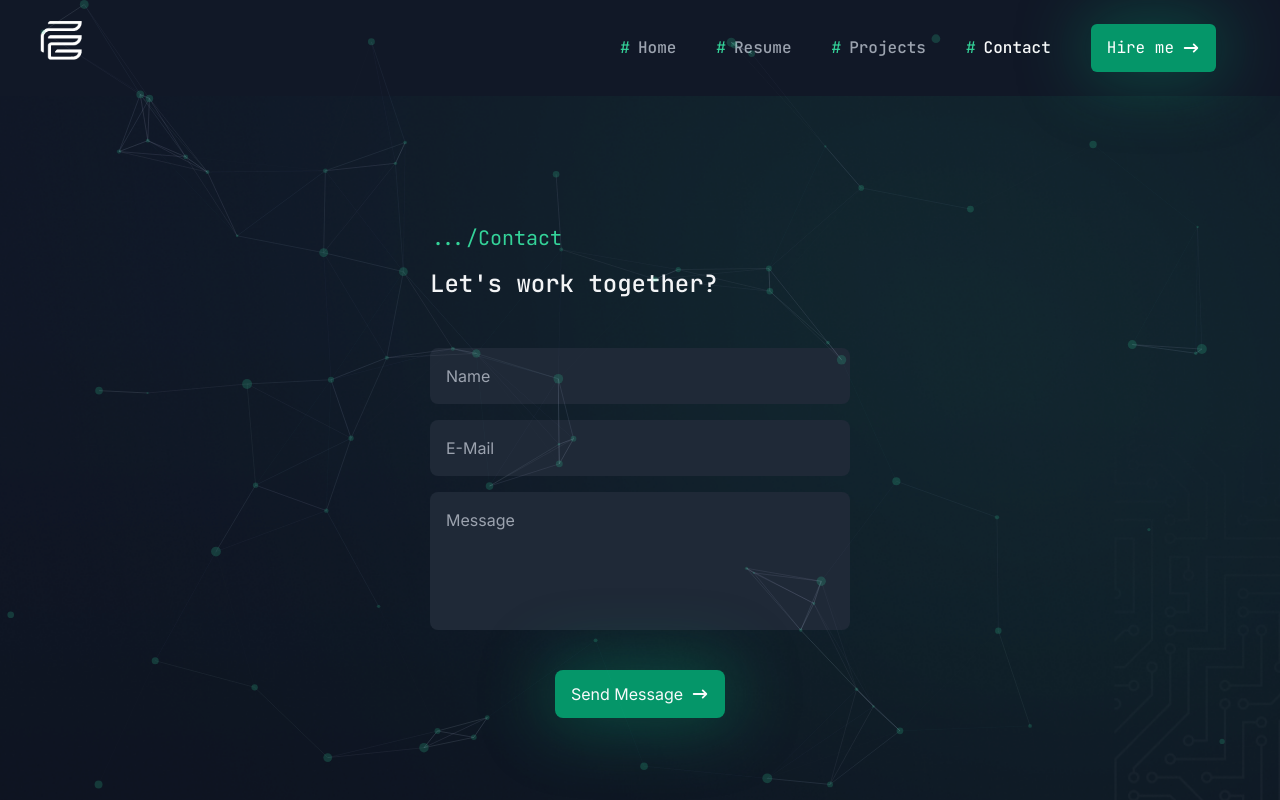
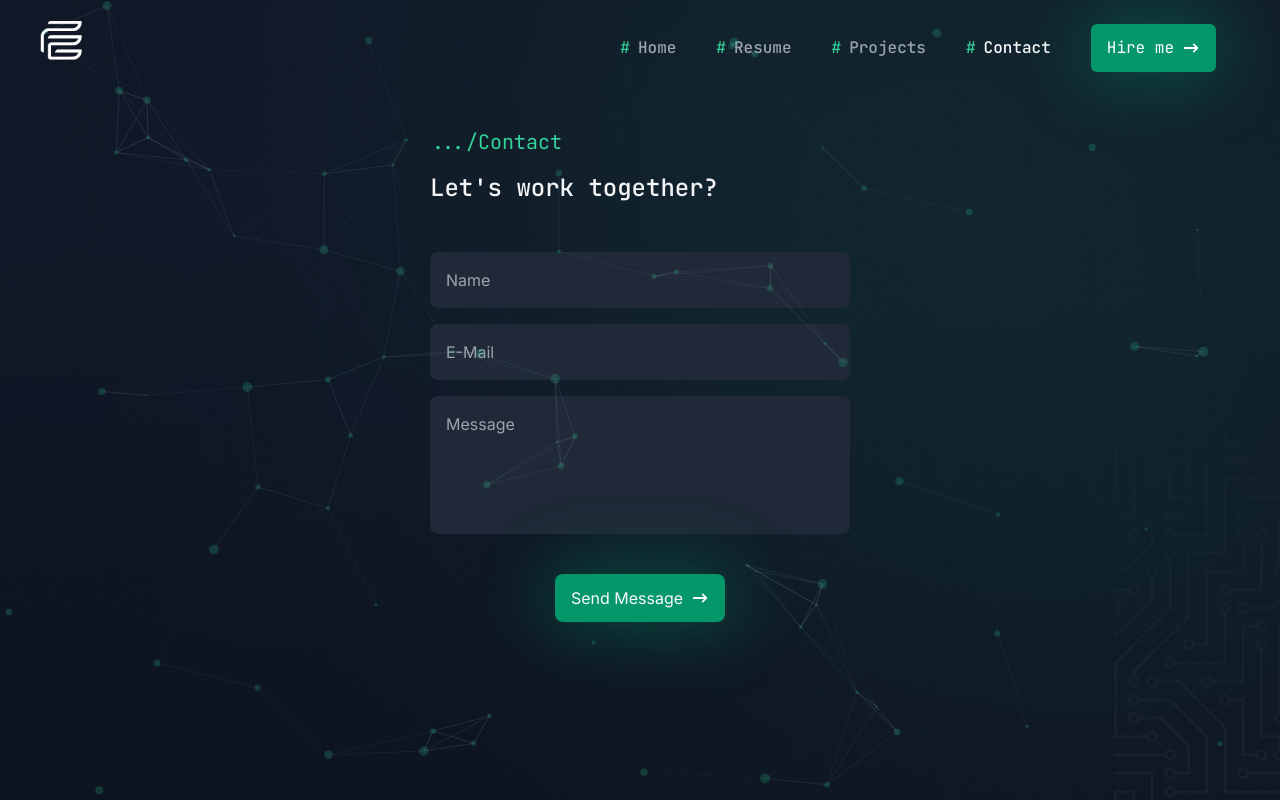
Before and after one commit to Edufalcao14/EduFalcao-Portfolio, a Next.js app: page /contact in a window 1280 px wide. Shown: the top 800 px of the page. Built offline with nearby package versions, Linux system fonts and the light colour scheme.

Commit message:
fix : header

```diff
--- a/components/header/index.tsx
+++ b/components/header/index.tsx
@@ -41,7 +41,7 @@
   }, []);
 
   return (
-    <header className={`fixed top-0 left-0 w-full sm:relative z-50 h-24 flex items-center transition-all duration-300 ${isScrolled ? 'md:backdrop-blur-[5px] md:bg-gray/50' : ''}`}>
+    <header className={`fixed top-0 left-0 w-full z-50 h-24 flex items-center transition-all duration-300 ${isScrolled ? 'md:backdrop-blur-[5px] md:bg-gray/50' : ''}`}>
       <div className="container lg:p-0 mx-auto sm:px-6 flex justify-between items-center font-mono">
 
         {/* Logo */}
```
